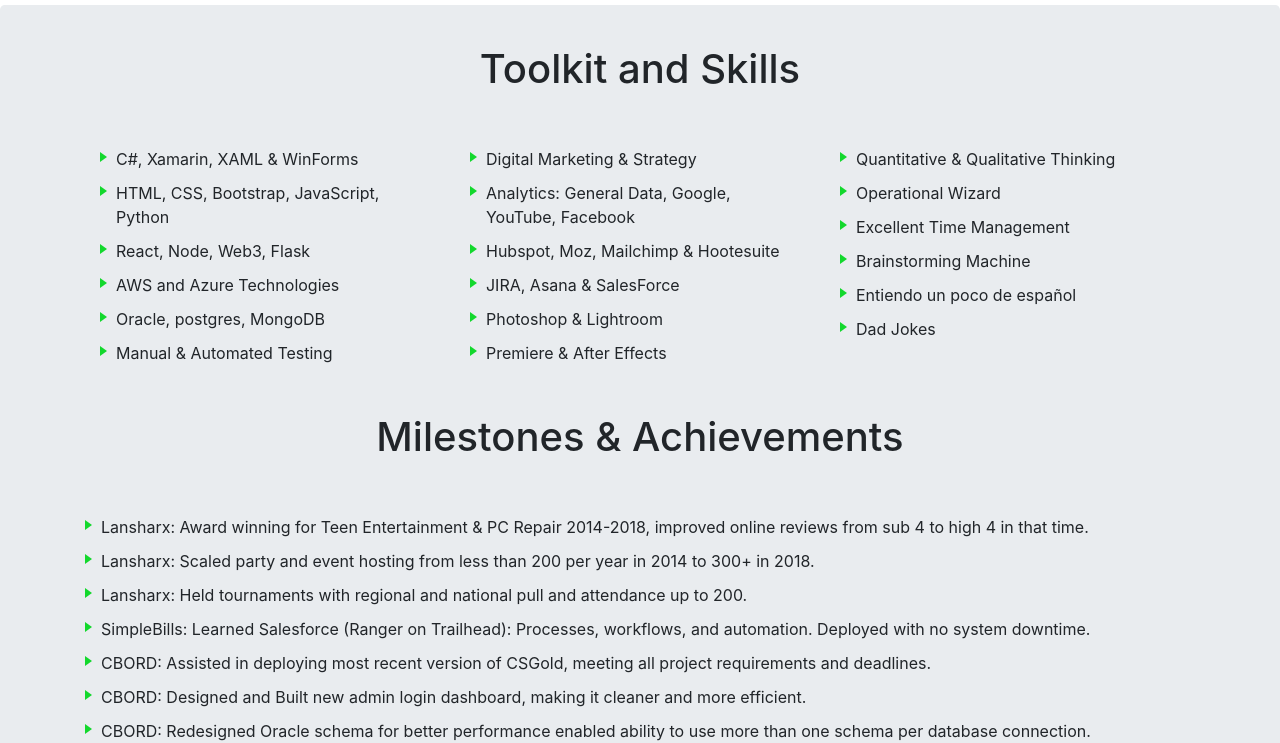
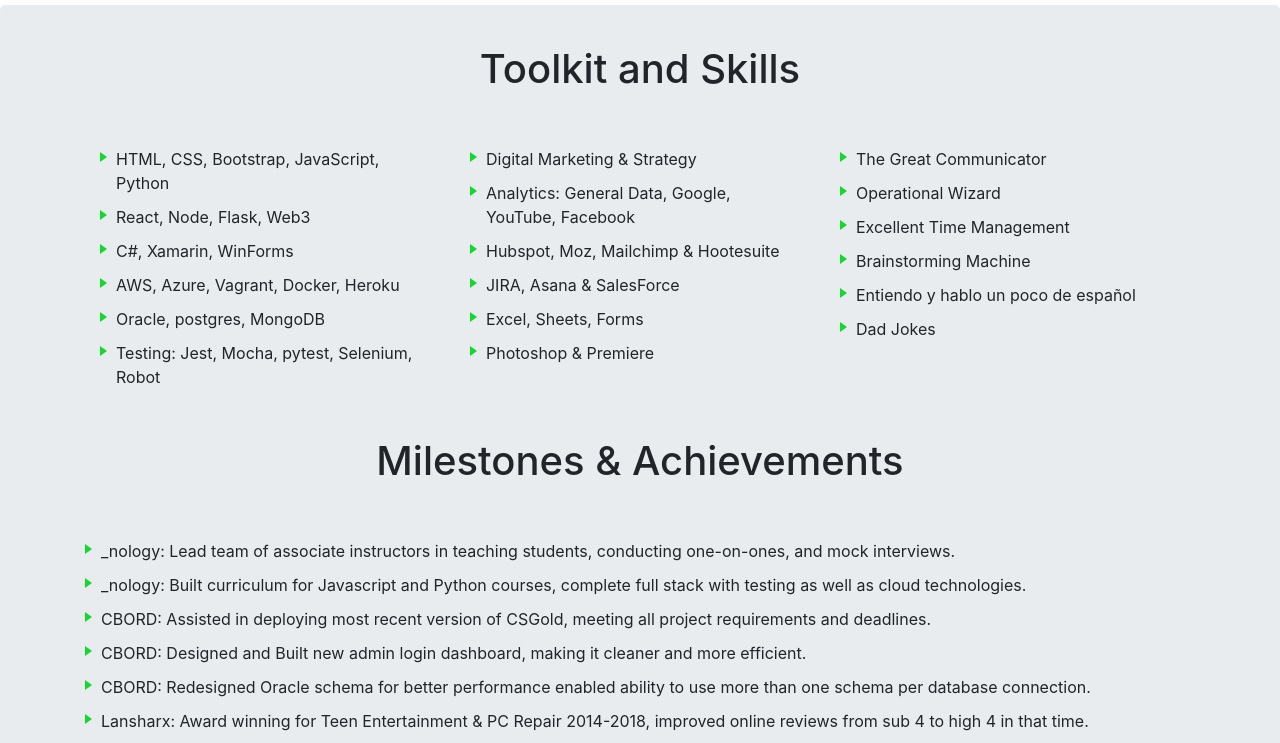
Before and after one commit to BenjaminBruton/portfolio, a website: page index.html in a window 1280 px wide. Shown: the part 61-804 px from the top of the page. Drawn offline with Linux system fonts and the light colour scheme.

Commit message:
Update index.html

```diff
--- a/index.html
+++ b/index.html
@@ -117,16 +117,16 @@
                 <div class="row">
                     <div class="col-sm-8 col-md-7 py-4">
                         <h4>About</h4>
-                        <p class="text-muted">Hey! My name is Ben, I have a BS in Software Development and currently an engineering instructor at _nology. I am the former owner of Lansharx Gaming.
+                        <p class="text-muted">Hey! My name is Ben, I have a BS in Software Development, and currently an engineering instructor at _nology. I am the former owner of Lansharx Gaming and currently Dir. of Business Dev ot Nexus eSports and Savepoint Sandwiches.
                         </p>
                         <p class="text-muted" style="margin-bottom: 0px"><strong>My Hobbies and Interests Include:</strong></p>
                         <ul class="arrowul text-muted" style="margin-top: 0px">
-                            <li id="liArrow26" class="liArrow waggle">Learning New Tech Skills (Cloud, Blockchain & Smart Contracts, Web Frameworks))</li>
-                            <li id="liArrow27" class="liArrow waggle">Social Sciences & Counter Culture</li>
-                            <li id="liArrow28" class="liArrow waggle">Reading (Current: '<em>Whole Earth: The Many Lives of Stewart Brand</em>' by John Markoff)</li>
-                            <li id="liArrow29" class="liArrow waggle">Creative Pursuits (woodworking, music, photography & videoagraphy, drawing & painting)</li>
-                            <li id="liArrow30" class="liArrow waggle">Philosophy (Stoicism is my jam)</li>
-                            <li id="liArrow31" class="liArrow waggle">Nature (Hiking, climbing, and generally exploring)</li>
+                            <li id="liArrow28" class="liArrow waggle">Learning New Tech Skills (Cloud, Blockchain & Smart Contracts, Web Frameworks))</li>
+                            <li id="liArrow29" class="liArrow waggle">Social Sciences & Counter Culture</li>
+                            <li id="liArrow30" class="liArrow waggle">Reading (Current: '<em>Whole Earth: The Many Lives of Stewart Brand</em>' by John Markoff)</li>
+                            <li id="liArrow31" class="liArrow waggle">Creative Pursuits (woodworking, music, photography & videoagraphy, drawing & painting)</li>
+                            <li id="liArrow32" class="liArrow waggle">Philosophy (Stoicism is my jam)</li>
+                            <li id="liArrow33" class="liArrow waggle">Nature (Hiking, climbing, and generally exploring)</li>
                         </ul>
                     </div>
                     <div class="col-sm-4 offset-md-1 py-4" id="contact-info">
@@ -174,12 +174,12 @@
                         <div class="row">
                             <div class="col-md-4">
                                 <ul class="arrowul">
-                                    <li id="liArrow" class="liArrow waggle">C#, Xamarin, XAML & WinForms</li>
-                                    <li id="liArrow1" class="liArrow waggle">HTML, CSS, Bootstrap, JavaScript, Python</li>
-                                    <li id="liArrow2" class="liArrow waggle">React, Node, Web3, Flask</li>
-                                    <li id="liArrow3" class="liArrow waggle">AWS and Azure Technologies</li>
+                                    <li id="liArrow" class="liArrow waggle">HTML, CSS, Bootstrap, JavaScript, Python</li>
+                                    <li id="liArrow1" class="liArrow waggle">React, Node, Flask, Web3</li>
+                                    <li id="liArrow2" class="liArrow waggle">C#, Xamarin, WinForms</li>
+                                    <li id="liArrow3" class="liArrow waggle">AWS, Azure, Vagrant, Docker, Heroku</li>
                                     <li id="liArrow4" class="liArrow waggle">Oracle, postgres, MongoDB</li>
-                                    <li id="liArrow5" class="liArrow waggle">Manual & Automated Testing</li>
+                                    <li id="liArrow5" class="liArrow waggle">Testing: Jest, Mocha, pytest, Selenium, Robot</li>
                                 </ul>
                             </div>
                             <div class="col-md-4">
@@ -188,17 +188,17 @@
                                     <li id="liArrow7" class="liArrow waggle">Analytics: General Data, Google, YouTube, Facebook</li>
                                     <li id="liArrow8" class="liArrow waggle">Hubspot, Moz, Mailchimp & Hootesuite</li>
                                     <li id="liArrow9" class="liArrow waggle">JIRA, Asana & SalesForce</li>
-                                    <li id="liArrow10" class="liArrow waggle">Photoshop & Lightroom</li>
-                                    <li id="liArrow11" class="liArrow waggle">Premiere & After Effects</li>
+                                    <li id="liArrow10" class="liArrow waggle">Excel, Sheets, Forms</li>
+                                    <li id="liArrow11" class="liArrow waggle">Photoshop & Premiere</li>
                                 </ul>
                             </div>
                             <div class="col-md-4">
                                 <ul class="arrowul">
-                                    <li id="liArrow12" class="liArrow waggle">Quantitative & Qualitative Thinking</li>
+                                    <li id="liArrow12" class="liArrow waggle">The Great Communicator</li>
                                     <li id="liArrow13" class="liArrow waggle">Operational Wizard</li>
                                     <li id="liArrow14" class="liArrow waggle">Excellent Time Management</li>
                                     <li id="liArrow15" class="liArrow waggle">Brainstorming Machine</li>
-                                    <li id="liArrow16" class="liArrow waggle">Entiendo un poco de español</li>
+                                    <li id="liArrow16" class="liArrow waggle">Entiendo y hablo un poco de español</li>
                                     <li id="liArrow17" class="liArrow waggle">Dad Jokes</li>
                                 </ul>
                             </div>
@@ -209,14 +209,16 @@
                     <div class="container">
                         <div class="row">
                             <ul class="arrowul">
-                                <li id="liArrow18" class="liArrow waggle">Lansharx: Award winning for Teen Entertainment & PC Repair 2014-2018, improved online reviews from sub 4 to high 4 in that time.</li>
-                                <li id="liArrow19" class="liArrow waggle">Lansharx: Scaled party and event hosting from less than 200 per year in 2014 to 300+ in 2018.</li>
-                                <li id="liArrow20" class="liArrow waggle">Lansharx: Held tournaments with regional and national pull and attendance up to 200.</li>
-                                <li id="liArrow21" class="liArrow waggle">SimpleBills: Learned Salesforce (Ranger on Trailhead): Processes, workflows, and automation. Deployed with no system downtime.</li>
-                                <li id="liArrow22" class="liArrow waggle">CBORD: Assisted in deploying most recent version of CSGold, meeting all project requirements and deadlines.</li>
-                                <li id="liArrow23" class="liArrow waggle">CBORD: Designed and Built new admin login dashboard, making it cleaner and more efficient.</li>
-                                <li id="liArrow24" class="liArrow waggle">CBORD: Redesigned Oracle schema for better performance enabled ability to use more than one schema per database connection.</li>
-                                <li id="liArrow25" class="liArrow waggle">Certifications: CompTIA Project+, ITIL Foundations, AWS Cloud Practitioner, Microsoft Excel Specialist, Google Analytics, OSHA 30-hour</li>
+                                <li id="liArrow18" class="liArrow waggle">_nology: Lead team of associate instructors in teaching students, conducting one-on-ones, and mock interviews.</li>
+                                <li id="liArrow19" class="liArrow waggle">_nology: Built curriculum for Javascript and Python courses, complete full stack with testing as well as cloud technologies.</li>
+                                <li id="liArrow20" class="liArrow waggle">CBORD: Assisted in deploying most recent version of CSGold, meeting all project requirements and deadlines.</li>
+                                <li id="liArrow21" class="liArrow waggle">CBORD: Designed and Built new admin login dashboard, making it cleaner and more efficient.</li>
+                                <li id="liArrow22" class="liArrow waggle">CBORD: Redesigned Oracle schema for better performance enabled ability to use more than one schema per database connection.</li>
+                                <li id="liArrow23" class="liArrow waggle">Lansharx: Award winning for Teen Entertainment & PC Repair 2014-2018, improved online reviews from sub 4 to high 4 in that time.</li>
+                                <li id="liArrow24" class="liArrow waggle">Lansharx: Scaled party and event hosting from less than 200 per year in 2014 to 300+ in 2018.</li>
+                                <li id="liArrow25" class="liArrow waggle">Lansharx: Held tournaments with regional and national pull and attendance up to 200.</li>
+                                <li id="liArrow26" class="liArrow waggle">SimpleBills: Learned Salesforce (Ranger on Trailhead): Processes, workflows, and automation. Deployed with no system downtime.</li>
+                                <li id="liArrow27" class="liArrow waggle">Certifications: CompTIA Project+, ITIL Foundations, AWS Cloud Practitioner, Microsoft Excel Specialist, Google Analytics, OSHA 30-hour</li>
                             </ul>
                         </div>
                     </div>
@@ -359,7 +361,7 @@
             document.getElementById("liArrow").classList.toggle("waggle");
             //Iterate through list items to change color onclick
             var prefix = 'liArrow';
-            for(var i = 1; i <= 31; i++){
+            for(var i = 1; i <= 33; i++){
                 document.getElementById(prefix + [i]).classList.toggle("waggle");
             }
             document.getElementById("links1").classList.toggle("foggle");
```
